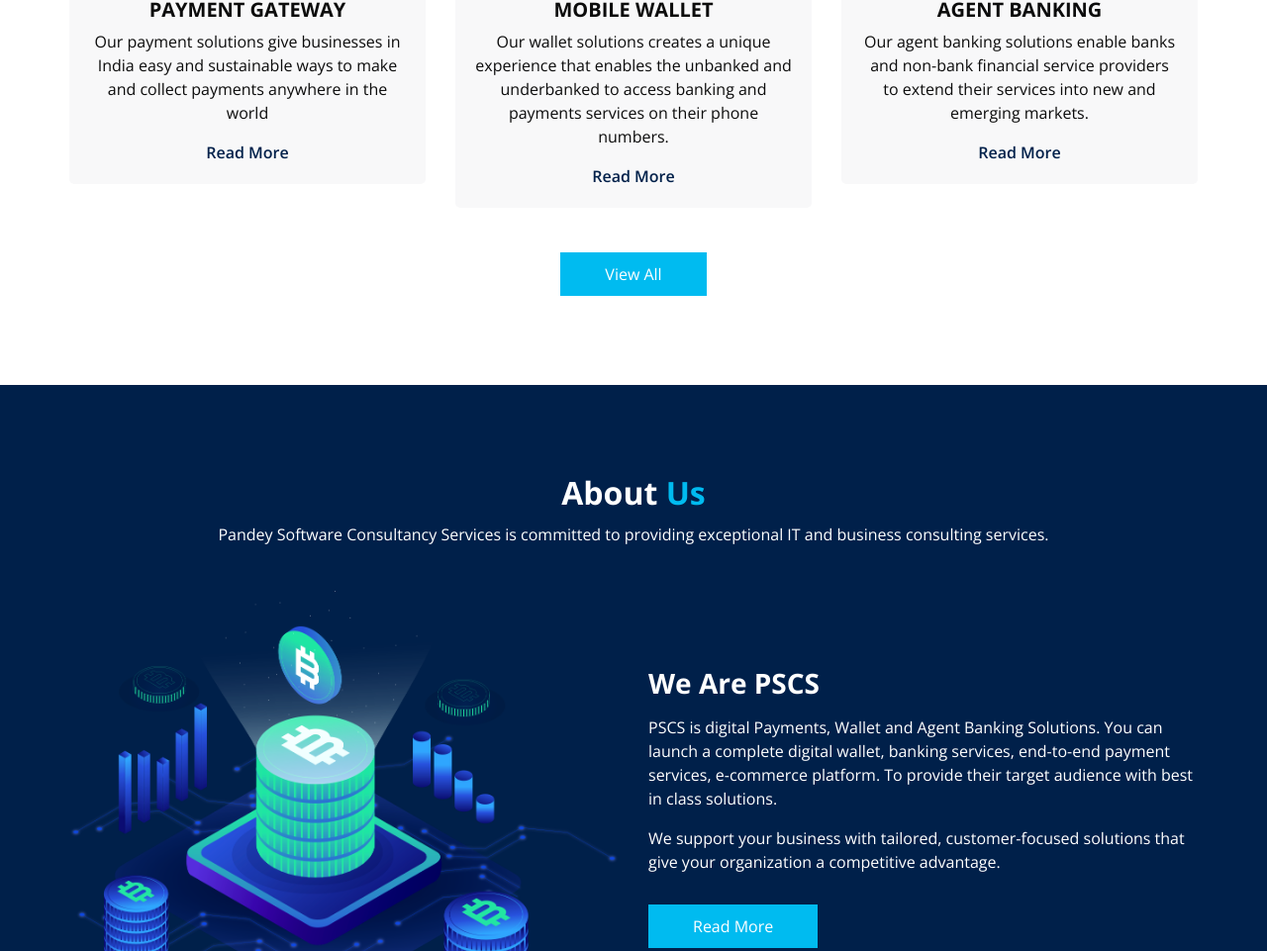
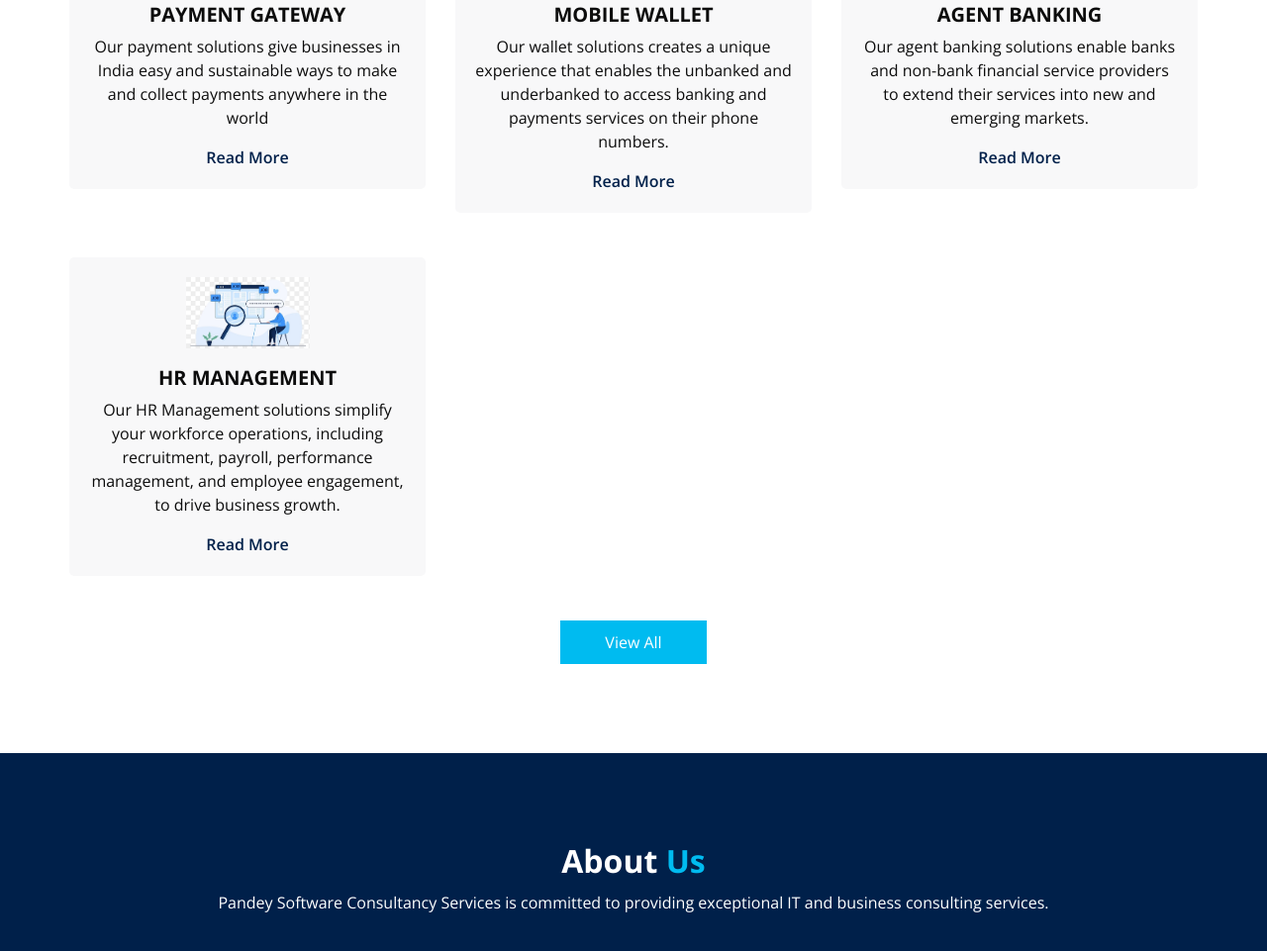
Before and after one commit to Govindh-7/website, a website: page index.html in a window 1280 px wide. Shown: the part 1191-2152 px from the top of the page at 99% size. Drawn offline with nearby package versions, Linux system fonts and the light colour scheme; some packages are replaced by stand-ins of ours.

```diff
--- a/index.html
+++ b/index.html
@@ -1,13 +1,13 @@
-<!DOCTYPE html>
+
 <html>
 
 <head>
   <!-- Basic -->
   <meta charset="utf-8" />
   <meta http-equiv="X-UA-Compatible" content="IE=edge" />
-  <!-- Mobile Metas -->
+
   <meta name="viewport" content="width=device-width, initial-scale=1, shrink-to-fit=no" />
-  <!-- Site Metas -->
+
   <meta name="keywords" content="" />
   <meta name="description" content="" />
   <meta name="author" content="" />
@@ -15,21 +15,21 @@
 
   <title> PSCS </title>
 
-  <!-- bootstrap core css -->
+
   <link rel="stylesheet" type="text/css" href="css/bootstrap.css" />
 
-  <!-- fonts style -->
+
   <link href="https://fonts.googleapis.com/css2?family=Roboto:wght@400;500;700;900&display=swap" rel="stylesheet">
 
-  <!--owl slider stylesheet -->
+
   <link rel="stylesheet" type="text/css" href="https://cdnjs.cloudflare.com/ajax/libs/OwlCarousel2/2.3.4/assets/owl.carousel.min.css" />
 
-  <!-- font awesome style -->
+
   <link href="css/font-awesome.min.css" rel="stylesheet" />
 
-  <!-- Custom styles for this template -->
+
   <link href="css/style.css" rel="stylesheet" />
-  <!-- responsive style -->
+
   <link href="css/responsive.css" rel="stylesheet" />
 
 </head>
@@ -44,7 +44,7 @@
       </div>
     </div>
 
-    <!-- header section strats -->
+
     <header class="header_section">
       <div class="container-fluid">
         <nav class="navbar navbar-expand-lg custom_nav-container ">
@@ -88,8 +88,8 @@
         </nav>
       </div>
     </header>
-    <!-- end header section -->
-    <!-- slider section -->
+
+
     <section class="slider_section ">
       <div id="customCarousel1" class="carousel slide" data-ride="carousel">
         <div class="carousel-inner">
@@ -252,9 +252,27 @@
                 <a href="">
                   Read More
                 </a>
-              </div>
+				</div>
             </div>
           </div>
+		  <div class="col-md-4 ">
+  <div class="box ">
+    <div class="img-box">
+      <img src="images/hr-management.png" alt="HR Management">
+    </div>
+    <div class="detail-box">
+      <h5>
+        HR Management
+      </h5>
+      <p>
+        Our HR Management solutions simplify your workforce operations, including recruitment, payroll, performance management, and employee engagement, to drive business growth.
+      </p>
+      <a href="">
+        Read More
+      </a>
+    </div>
+  </div>
+</div>
         </div>
         <div class="btn-box">
           <a href="">
@@ -263,7 +281,10 @@
         </div>
       </div>
     </div>
+
+
   </section>
+
 
   <!-- end service section -->
 
```
Also changed, not shown: service.html (+19 -0 lines), images/hr-management.png (added), images/s1.png, images/s2.png, images/s3.png.
